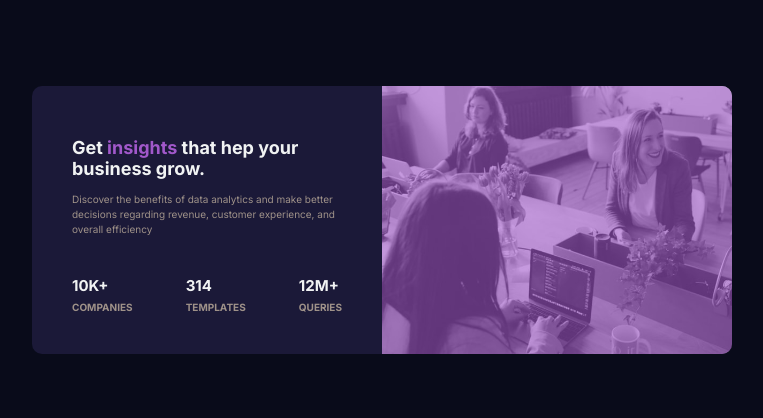
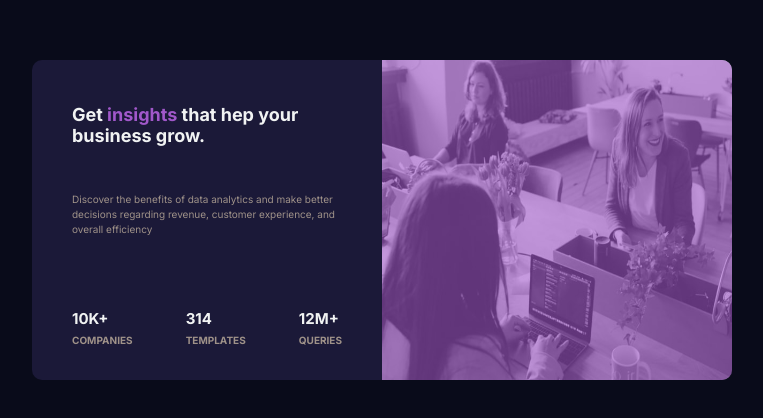
Before and after one commit to MonaElshikh/Stats-preview-card-component, a plain HTML site: page index.html in a window 1280 px wide. Shown: the part 180-598 px from the top of the page, without its empty margins (258-1021 px from the left). Drawn offline with Linux system fonts and the light colour scheme.

Commit message:
modify card width

```diff
--- a/css/stats-card.css
+++ b/css/stats-card.css
@@ -22,7 +22,7 @@ body {
   height: 100vh;
 }
 .stats-card {
-  width: 250px;
+  width: 300px;
   background-color: var(--card-background-color);
   border-radius: var(--border-raduis);
   margin: auto;
@@ -91,6 +91,7 @@ body {
   .stats-card {
     display: flex !important;
     width: 700px;
+    height: 320px;
   }
   .stats-card .top-img,
   .stats-card .data {
@@ -106,7 +107,10 @@ body {
   }
   .stats-card .data {
     order: -1;
-    padding: 40px;
+    padding: 10px 40px;
+    display: flex;
+    flex-direction: column;
+    justify-content: space-evenly;
   }
   .stats-card .data > h1,
   .stats-card .data > p,
```
